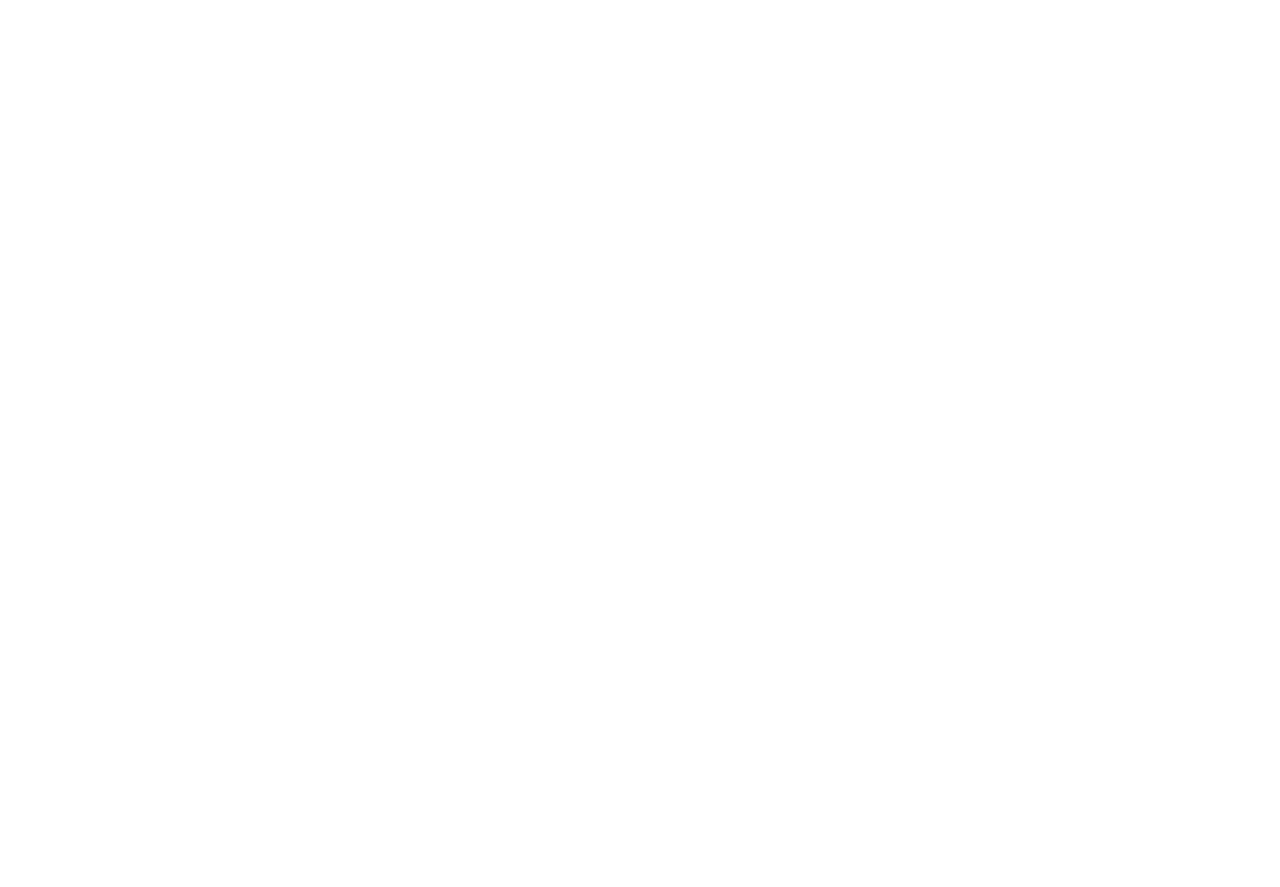
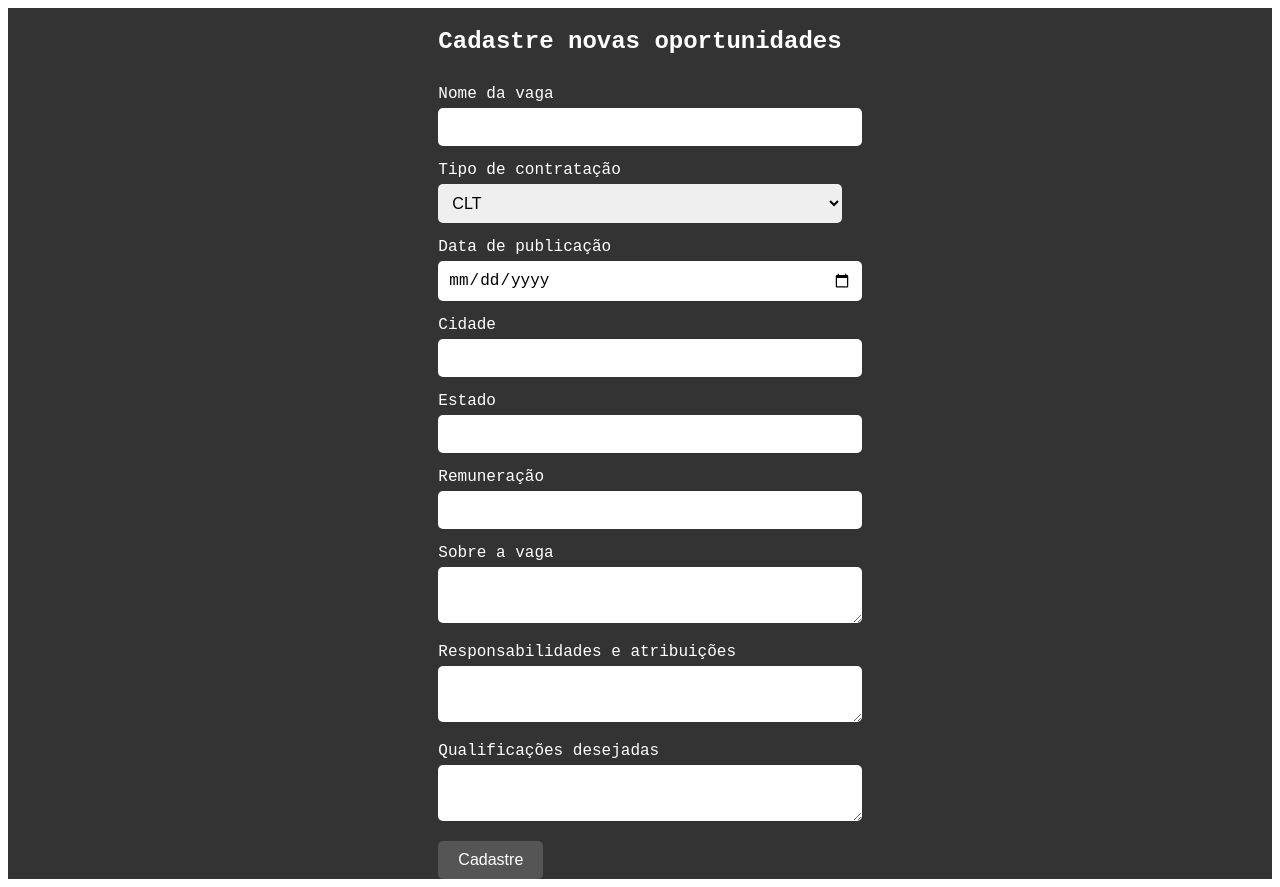
Before and after one commit to Daniela-Neves/candidatura, an Angular app: page /cadastrar-oportunidades in a window 1280 px wide. Before the commit this address led to /. Before the commit the page ends 800 px from the top, so only its background shows below. Built offline with nearby package versions, Linux system fonts and the light colour scheme.

Commit message:
Criar Empresa e Pagina Inicial da Empresa

```diff
--- a/src/app/app.module.ts
+++ b/src/app/app.module.ts
@@ -14,6 +14,8 @@ import { PerfisComponent } from './componentes/perfis/perfis.component';
 import { LoginComponent } from './componentes/login/login.component';
 import { LoginEmpresaComponent } from './componentes/empresas/login-empresa/login-empresa.component';
 import { CriarEmpresaComponent } from './componentes/empresas/criar-empresa/criar-empresa.component';
+import { PaginaInicialEmpresaComponent } from './componentes/empresas/pagina-inicial-empresa/pagina-inicial-empresa.component';
+import { CadastrarOportunidadeComponent } from './componentes/empresas/cadastrar-oportunidade/cadastrar-oportunidade.component';
 
 @NgModule({
   declarations: [
@@ -26,7 +28,9 @@ import { CriarEmpresaComponent } from './componentes/empresas/criar-empresa/cria
     PerfisComponent,
     LoginComponent,
     LoginEmpresaComponent,
-    CriarEmpresaComponent
+    CriarEmpresaComponent,
+    PaginaInicialEmpresaComponent,
+    CadastrarOportunidadeComponent
   ],
   imports: [
     BrowserModule,
--- /dev/null
+++ b/src/app/componentes/empresas/cadastrar-oportunidade/cadastrar-oportunidade.component.css
@@ -0,0 +1,64 @@
+body {
+    margin: 0;
+    padding: 0;
+    display: flex;
+    justify-content: center;
+    align-items: center;
+    min-height: 100vh;
+    background-color: #333333;
+    font-family: 'PT Mono', monospace;
+}
+
+.cadastro-container {
+    text-align: center;
+    color: white;
+}
+
+.cadastro-heading {
+    font-size: 24px;
+    margin-top: 20px;
+}
+
+.cadastro-form {
+    margin-top: 30px;
+    text-align: left;
+}
+
+.cadastro-form label {
+    display: block;
+    font-size: 16px;
+    margin-bottom: 5px;
+}
+
+.cadastro-input {
+    width: 100%;
+    padding: 10px;
+    font-size: 16px;
+    margin-bottom: 15px;
+    border: none;
+    border-radius: 5px;
+}
+
+.cadastro-textarea {
+    width: 100%;
+    padding: 10px;
+    font-size: 16px;
+    margin-bottom: 15px;
+    border: none;
+    border-radius: 5px;
+    resize: vertical;
+}
+
+.cadastro-button {
+    background-color: #555555;
+    color: white;
+    border: none;
+    padding: 10px 20px;
+    font-size: 16px;
+    cursor: pointer;
+    border-radius: 5px;
+}
+
+.cadastro-button:hover {
+    background-color: #333333;
+}
--- /dev/null
+++ b/src/app/componentes/empresas/cadastrar-oportunidade/cadastrar-oportunidade.component.html
@@ -0,0 +1,38 @@
+<body>
+    <div class="cadastro-container">
+        <h1 class="cadastro-heading">Cadastre novas oportunidades</h1>
+        <div class="cadastro-form">
+            <label for="nomeVaga">Nome da vaga</label>
+            <input type="text" id="nomeVaga" class="cadastro-input">
+
+            <label for="tipoContratacao">Tipo de contratação</label>
+            <select id="tipoContratacao" class="cadastro-input">
+                <option value="CLT">CLT</option>
+                <option value="PJ">PJ</option>
+            </select>
+
+            <label for="dataPublicacao">Data de publicação</label>
+            <input type="date" id="dataPublicacao" class="cadastro-input">
+
+            <label for="cidade">Cidade</label>
+            <input type="text" id="cidade" class="cadastro-input">
+
+            <label for="estado">Estado</label>
+            <input type="text" id="estado" class="cadastro-input">
+
+            <label for="remuneracao">Remuneração</label>
+            <input type="text" id="remuneracao" class="cadastro-input">
+
+            <label for="sobreAVaga">Sobre a vaga</label>
+            <textarea id="sobreAVaga" class="cadastro-textarea"></textarea>
+
+            <label for="responsabilidades">Responsabilidades e atribuições</label>
+            <textarea id="responsabilidades" class="cadastro-textarea"></textarea>
+
+            <label for="qualificacoes">Qualificações desejadas</label>
+            <textarea id="qualificacoes" class="cadastro-textarea"></textarea>
+
+            <button class="cadastro-button">Cadastre</button>
+        </div>
+    </div>
+</body>
--- a/src/app/componentes/empresas/criar-empresa/criar-empresa.component.css
+++ b/src/app/componentes/empresas/criar-empresa/criar-empresa.component.css
@@ -32,7 +32,7 @@
     color: black;
   }
 
-  .criar-Empresas {
+  .criar-empresas {
     padding: 2rem 0;
     text-align: center;
   }
@@ -56,7 +56,7 @@
     object-fit: cover;
   }
 
-  .criar-Empresas form {
+  .criar-empresas form {
     background: rgba(46,46,56,1);
 
     width: 600px;
@@ -73,13 +73,13 @@
 
   }
 
-  .criar-Empresas form label {
+  .criar-empresas form label {
     color: #154580;
     font-weight: bold;
     margin: 0 0 1rem;
   }
 
-  .criar-Empresas form .input {
+  .criar-empresas form .input {
     border: none;
     height: 40px;
     width: 491px;
@@ -93,17 +93,17 @@
 
   }
 
-  .criar-Empresas form .input:focus{
+  .criar-empresas form .input:focus{
     background-color: yellow;
   }
 
-  .criar-Empresas form .input::placeholder{
+  .criar-empresas form .input::placeholder{
     color: black;
     font-size: 18px;
   }
 
 
-  .criar-Empresas form .textarea {
+  .criar-empresas form .textarea {
     border: none;
     padding: 1rem 2rem;
     border-radius: 20px;
--- a/src/app/componentes/empresas/login-empresa/login-empresa.component.html
+++ b/src/app/componentes/empresas/login-empresa/login-empresa.component.html
@@ -5,7 +5,7 @@
             <input type="text" placeholder="Email" class="login-input">
             <input type="password" placeholder="Senha" class="login-input">
         </div>
-        <button class="login-button">Entrar</button>
+        <button class="login-button" routerLink="/paginaInicialEmpresa">Entrar</button>
         <p class="signup-link">Você ainda não tem uma conta? <a routerLink="/criarEmpresa">Cadastre-se</a></p>
         <p class="forgot-password-link"><a href="#">Esqueceu a senha?</a></p>
     </div>
--- /dev/null
+++ b/src/app/componentes/empresas/pagina-inicial-empresa/pagina-inicial-empresa.component.css
@@ -0,0 +1,51 @@
+body {
+    margin: 0;
+    padding: 0;
+    display: flex;
+    justify-content: center;
+    align-items: center;
+    min-height: 100vh;
+    background-color: #333333;
+    font-family: 'PT Mono', monospace;
+}
+
+.welcome-container {
+    text-align: center;
+    color: white;
+}
+
+.logo {
+    width: 150px;
+    height: auto;
+    display: block;
+    margin: 0 auto;
+}
+
+.welcome-heading {
+    font-size: 36px;
+    margin-top: 20px;
+}
+
+.welcome-text {
+    font-size: 18px;
+    margin-top: 10px;
+}
+
+.buttons-container {
+    margin-top: 30px;
+}
+
+.action-button {
+    background-color: #555555;
+    color: white;
+    border: none;
+    padding: 10px 20px;
+    font-size: 16px;
+    margin: 5px;
+    cursor: pointer;
+    border-radius: 5px;
+}
+
+.action-button:hover {
+    background-color: #333333;
+}
--- /dev/null
+++ b/src/app/componentes/empresas/pagina-inicial-empresa/pagina-inicial-empresa.component.html
@@ -0,0 +1,13 @@
+<body>
+    <div class="welcome-container">
+        <img src="logo.png" alt="Logo da Empresa" class="logo">
+        <h1 class="welcome-heading">Olá, Empresa</h1>
+        <p class="welcome-text">Seja bem-vindo à nossa plataforma de recrutamento e seleção! Veja as vagas disponíveis e acompanhe os candidatos qualificados.</p>
+        <div class="buttons-container">
+            <button class="action-button" routerLink="/acompanhamento-vagas">Acompanhamento das vagas cadastradas</button>
+            <button class="action-button" routerLink="/acompanhamento-candidatos">Acompanhamento dos candidatos qualificados</button>
+            <button class="action-button" routerLink="/cadastrar-oportunidades">Cadastro de novas oportunidades</button>
+            <button class="action-button" routerLink="/alterar-dados">Alterar dados cadastrais</button>
+        </div>
+    </div>
+</body>
```
Also changed, not shown: src/app/app-routing.module.ts (+41 -20 lines), src/app/componentes/empresas/cadastrar-oportunidade/cadastrar-oportunidade.component.ts (added, +10 -0 lines), src/app/componentes/empresas/pagina-inicial-empresa/pagina-inicial-empresa.component.ts (added, +10 -0 lines), 2 other files (tests, documents, lock files or other folders).
